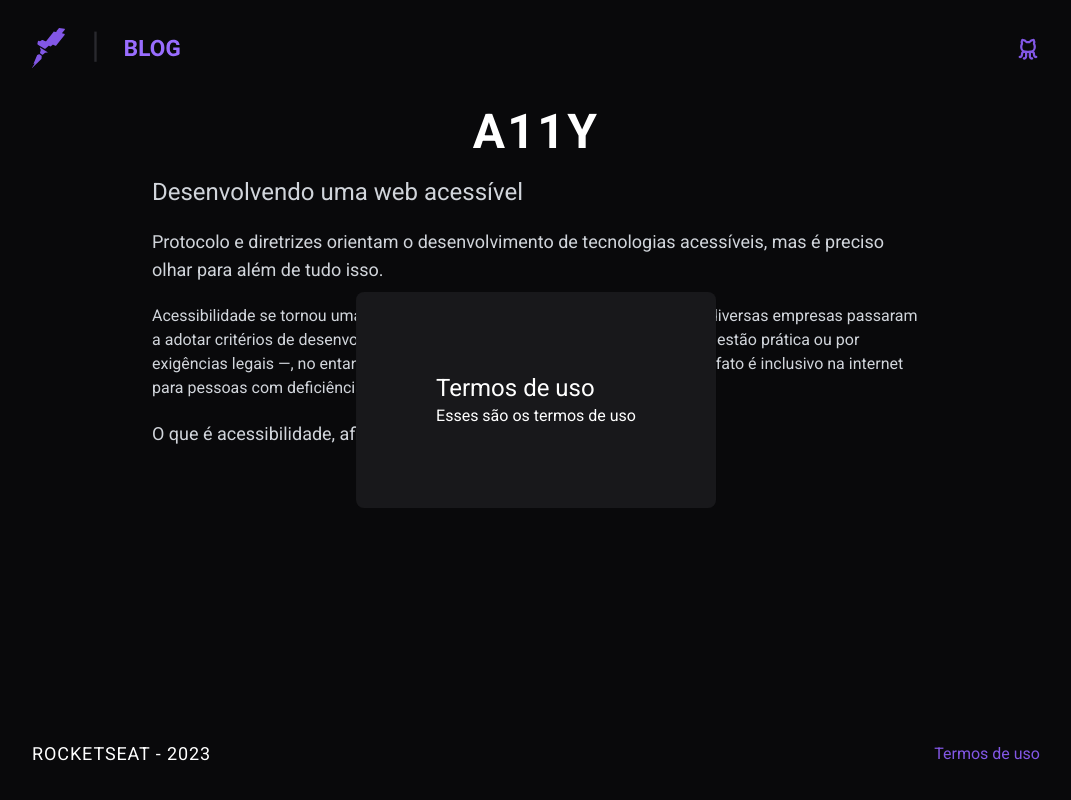
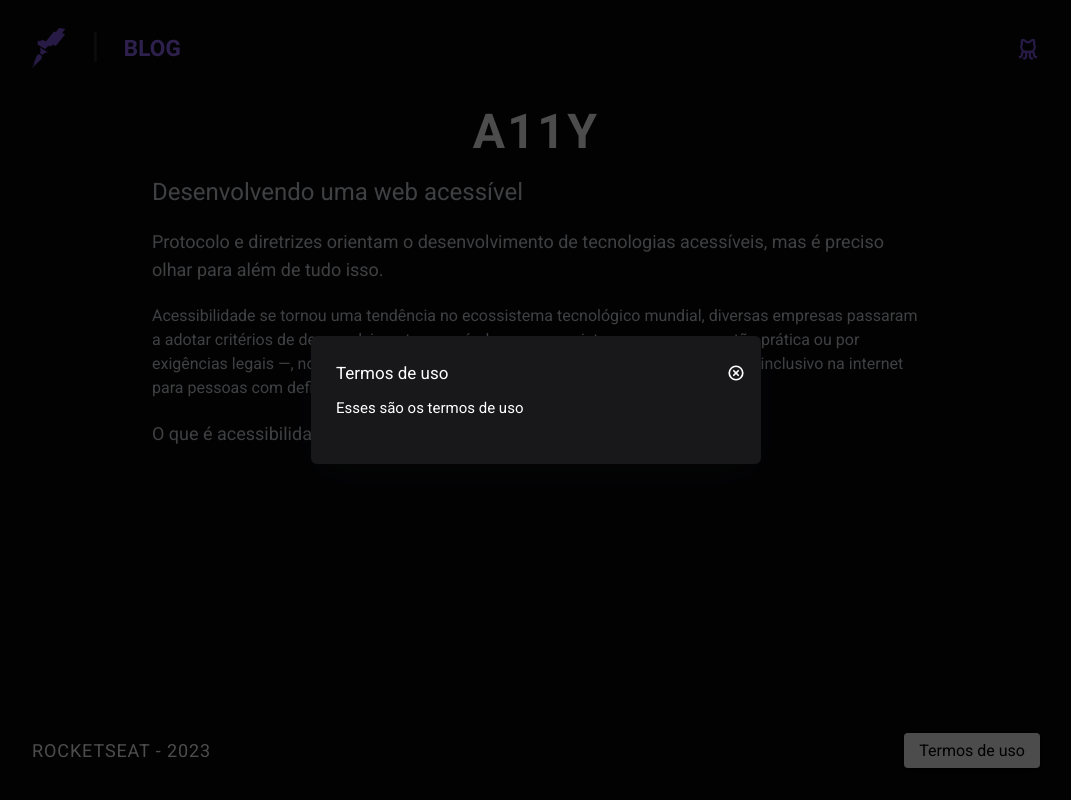
Before and after one commit to viniciusferreira7/a11y, a Next.js app: page / in a window 1280 px wide. Both pictures are taken after a click on the button "Termos de uso". Shown: the whole page, without its empty margins (104-1175 px from the left). Built offline with nearby package versions, Linux system fonts and the light colour scheme.

Commit message:
feat: Implementando Dialog

```diff
--- a/src/app/components/Dialog/index.tsx
+++ /dev/null
@@ -1,47 +0,0 @@
-'use client'
-
-import { useEffect, useRef, useState } from 'react'
-
-export function Dialog() {
-  const [openDialog, setOpenDialog] = useState(false)
-  const modalRef = useRef(null)
-
-  function handleOpenDialog() {
-    setOpenDialog(true)
-  }
-
-  useEffect(() => {
-    if (openDialog) {
-      modalRef?.current?.focus()
-    }
-  }, [openDialog])
-
-  return (
-    <>
-      <button
-        type="button"
-        aria-controls="modal1"
-        className="text-[#8257e5] text-md hover:opacity-70 hover:ease-linear"
-        onClick={handleOpenDialog}
-      >
-        Termos de uso
-      </button>
-      {openDialog && (
-        <div
-          id="modal1"
-          ref={modalRef}
-          role="dialog"
-          aria-labelledby="modal1Title"
-          aria-describedby="modal1Description"
-          tabIndex={-1}
-          className=" bg-zinc-900 rounded-lg fixed p-20 top-1/2 left-1/2 text-white -translate-x-1/2 -translate-y-1/2"
-        >
-          <h2 className="text-2xl" id="modal1Title">
-            Termos de uso
-          </h2>
-          <p id="modal1Description">Esses são os termos de uso</p>
-        </div>
-      )}
-    </>
-  )
-}
--- /dev/null
+++ b/src/app/components/TermsOfUseContentModal/index.tsx
@@ -0,0 +1,46 @@
+'use client'
+
+import * as Dialog from '@radix-ui/react-dialog'
+import { XCircle } from 'phosphor-react'
+
+export function TermsOfUseContentModal() {
+  return (
+    <Dialog.Root>
+      <Dialog.Trigger asChild>
+        <button
+          className="text-violet11 shadow-blackA7 hover:bg-whiteinline-flex
+            h-[35px] items-center justify-center rounded-[4px]
+            bg-white px-[15px] font-medium leading-none shadow-[0_2px_10px]
+            focus:shadow-[0_0_0_2px] focus:shadow-black focus:outline-none"
+        >
+          Termos de uso
+        </button>
+      </Dialog.Trigger>
+      <Dialog.Portal>
+        <Dialog.Overlay className="bg-black opacity-70 data-[state=open]:animate-overlayShow fixed inset-0" />
+        <Dialog.Content
+          className="data-[state=open]:animate-contentShow
+            fixed top-[50%] left-[50%]
+            max-h-[85vh] w-[50vw] max-w-[450px] translate-x-[-50%]
+            translate-y-[-50%] rounded-[6px] bg-zinc-900 p-[25px]
+            shadow-[hsl(206_22%_7%_/_35%)_0px_10px_38px_-10px,_hsl(206_22%_7%_/_20%)_0px_10px_20px_-15px] focus:outline-none"
+        >
+          <Dialog.Title className="text-white m-0 text-[17px] font-medium">
+            Termos de uso
+          </Dialog.Title>
+          <Dialog.Description className="text-white mt-[10px] mb-5 text-[15px] leading-normal">
+            Esses são os termos de uso
+          </Dialog.Description>
+          <Dialog.Close asChild>
+            <button
+              className="absolute top-7 right-4 text-white text-lg"
+              aria-label="Close"
+            >
+              <XCircle weight="bold" />
+            </button>
+          </Dialog.Close>
+        </Dialog.Content>
+      </Dialog.Portal>
+    </Dialog.Root>
+  )
+}
--- a/src/app/page.tsx
+++ b/src/app/page.tsx
@@ -1,4 +1,4 @@
-import { Dialog } from './components/Dialog'
+import { TermsOfUseContentModal } from './components/TermsOfUseContentModal'
 import { Header } from './components/Header'
 import RootLayout from './layout'
 
@@ -34,7 +34,9 @@ export default function Home() {
           <h3 className="text-lg text-white uppercase -tracking-tighter">
             Rocketseat - 2023
           </h3>
-          <Dialog />
+          <nav>
+            <TermsOfUseContentModal />
+          </nav>
         </footer>
       </div>
     </RootLayout>
```
